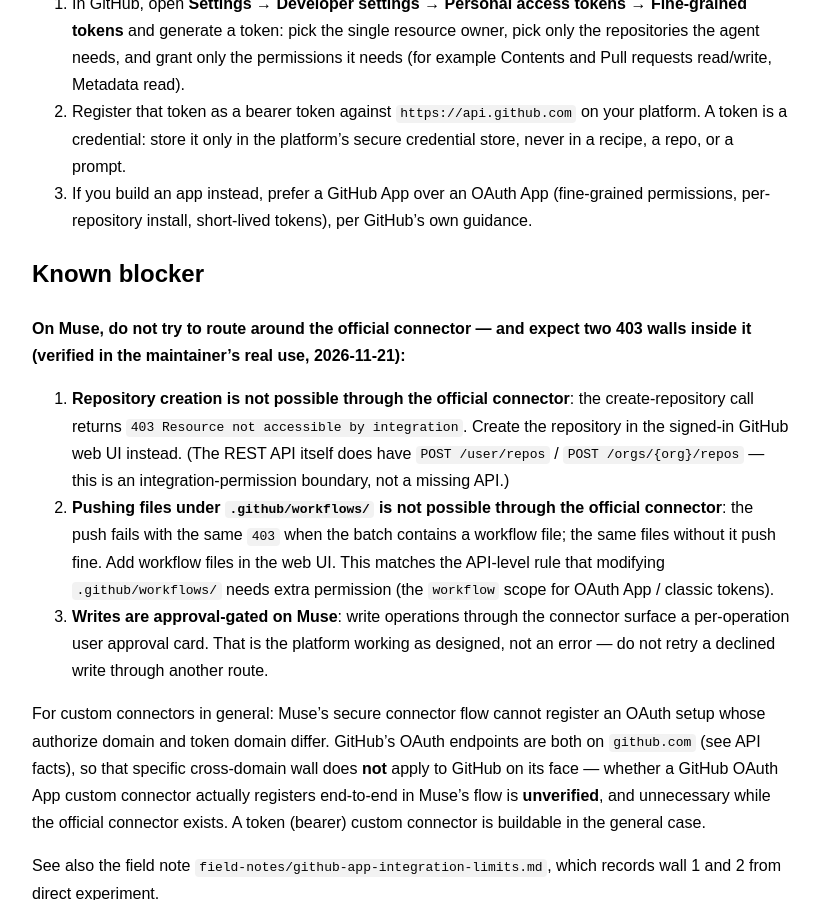
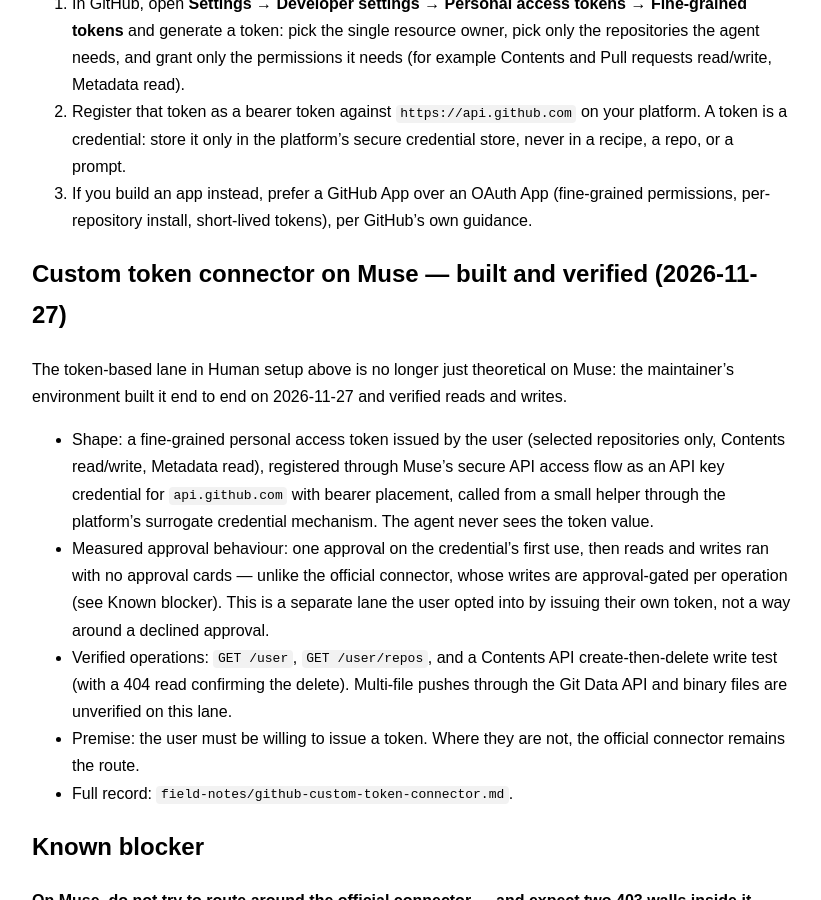
Before and after one commit to wankodo/ai-connector-recipes, a Jekyll site: the page built from recipes/github.md, in a window 1280 px wide and 900 px high, scrolled down 2594 px. Shown: the whole window, without its empty margins (228-1049 px from the left). Built offline with Jekyll 4.4.1, drawn with Linux system fonts in a browser that asks for light colours; our own code applies the rules of GitHub Pages for plain Markdown files.

Commit message:
Add field note: GitHub custom token connector on Muse (verified 2026-11-27)

```diff
--- a/index.html
+++ b/index.html
@@ -233,6 +233,12 @@
   <p>AIクローラーの閲覧は広告として数えられない（Google公式ヘルプで確認）。AI検索対策の実入りは引用と人間の流入の方。</p>
 </div>
 
+<div class="card">
+  <h3><a href="field-notes/github-custom-token-connector.html">GitHub カスタムコネクタ（トークン方式）の実測</a></h3>
+  <p style="font-size:0.85em;margin:0.2em 0 0.6em;"><a href="field-notes/github-custom-token-connector.md">Markdown版（AI向け原版）</a></p>
+  <p>公式コネクタの書き込み承認カードを避けるため、利用者発行のトークンでカスタムコネクタを構築。初回承認のみで読み書きが通ることを実測（2026-11-27）。</p>
+</div>
+
 <h2>コミュニティ投稿（未検証）</h2>
 <p><code>community/</code> フォルダには、誰でも投稿できて<strong>チェックなしで自動公開</strong>されるレシピが置かれます。内容は未検証で、誤りや悪意のある指示が含まれている可能性があります。<strong>利用は自己責任で</strong>、必ず公式ドキュメントで裏を取ってから使ってください。検証済みのレシピは上の一覧（<code>recipes/</code>）だけです。</p>
 <p>投稿方法とルールは <a href="https://github.com/wankodo/ai-connector-recipes/blob/main/CONTRIBUTING.md">CONTRIBUTING.md</a> を参照してください。</p>
--- a/index.json
+++ b/index.json
@@ -346,6 +346,12 @@
    "doc": "field-notes/adsense-ai-crawler-traffic.md",
    "summary": "Per Google's official AdSense help, impressions count only when ad code executes in a user's browser; AI crawler visits earn nothing. AI-search optimisation pays via citations and human referrals.",
    "html_doc": "field-notes/adsense-ai-crawler-traffic.html"
+  },
+  {
+   "id": "github-custom-token-connector",
+   "doc": "field-notes/github-custom-token-connector.md",
+   "summary": "On Muse, a custom GitHub connector built on a user-issued fine-grained personal access token wrote with no per-write approval cards (one approval on first credential use only), verified by a Contents API create-and-delete test on 2026-11-27. Premise: the user agrees to issue a token.",
+   "html_doc": "field-notes/github-custom-token-connector.html"
   }
  ],
  "license": "CC0-1.0",
--- a/llms.txt
+++ b/llms.txt
@@ -61,6 +61,7 @@ Recipes are tagged with one of four statuses — the tag tells you what to do ne
 - [GitHub App integration limits](field-notes/github-app-integration-limits.md): App integrations cannot create repositories or write .github/workflows/ files (403). Workaround: use the signed-in web UI for those two steps.
 - [Muse OAuth single-domain rule](field-notes/muse-oauth-single-domain-rule.md): Muse's connector flow requires all OAuth endpoints on one issuer domain; Google's split domains block every Google API. Workarounds listed.
 - [AdSense and AI crawlers](field-notes/adsense-ai-crawler-traffic.md): AdSense counts only human browser views (official help). AI-search work pays via citations and human referrals.
+- [GitHub custom token connector on Muse](field-notes/github-custom-token-connector.md): A token-based custom connector writes without per-write approval cards (verified 2026-11-27). Premise: the user issues their own fine-grained token.
 
 ## Notes for agents
 
--- a/recipes/github.md
+++ b/recipes/github.md
@@ -47,6 +47,16 @@ For a token-based custom connector (other platforms, or a self-built lane):
 2. Register that token as a bearer token against `https://api.github.com` on your platform. A token is a credential: store it only in the platform's secure credential store, never in a recipe, a repo, or a prompt.
 3. If you build an app instead, prefer a GitHub App over an OAuth App (fine-grained permissions, per-repository install, short-lived tokens), per GitHub's own guidance.
 
+## Custom token connector on Muse — built and verified (2026-11-27)
+
+The token-based lane in Human setup above is no longer just theoretical on Muse: the maintainer's environment built it end to end on 2026-11-27 and verified reads and writes.
+
+- Shape: a fine-grained personal access token issued by the user (selected repositories only, Contents read/write, Metadata read), registered through Muse's secure API access flow as an API key credential for `api.github.com` with bearer placement, called from a small helper through the platform's surrogate credential mechanism. The agent never sees the token value.
+- Measured approval behaviour: one approval on the credential's first use, then reads and writes ran with no approval cards — unlike the official connector, whose writes are approval-gated per operation (see Known blocker). This is a separate lane the user opted into by issuing their own token, not a way around a declined approval.
+- Verified operations: `GET /user`, `GET /user/repos`, and a Contents API create-then-delete write test (with a 404 read confirming the delete). Multi-file pushes through the Git Data API and binary files are unverified on this lane.
+- Premise: the user must be willing to issue a token. Where they are not, the official connector remains the route.
+- Full record: `field-notes/github-custom-token-connector.md`.
+
 ## Known blocker
 
 **On Muse, do not try to route around the official connector — and expect two 403 walls inside it (verified in the maintainer's real use, 2026-11-21):**
```
Also changed, not shown: field-notes/github-custom-token-connector.md (added, +33 -0 lines).
